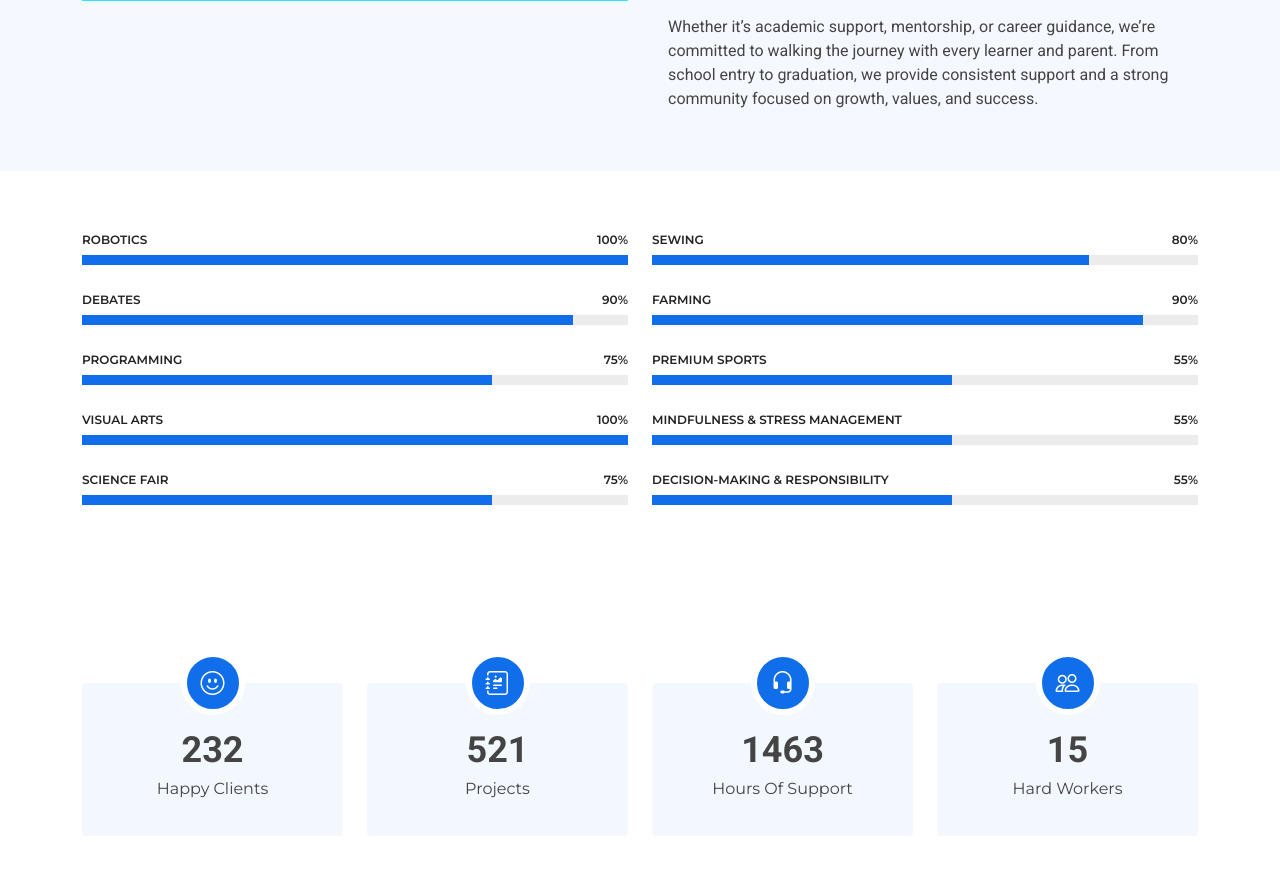
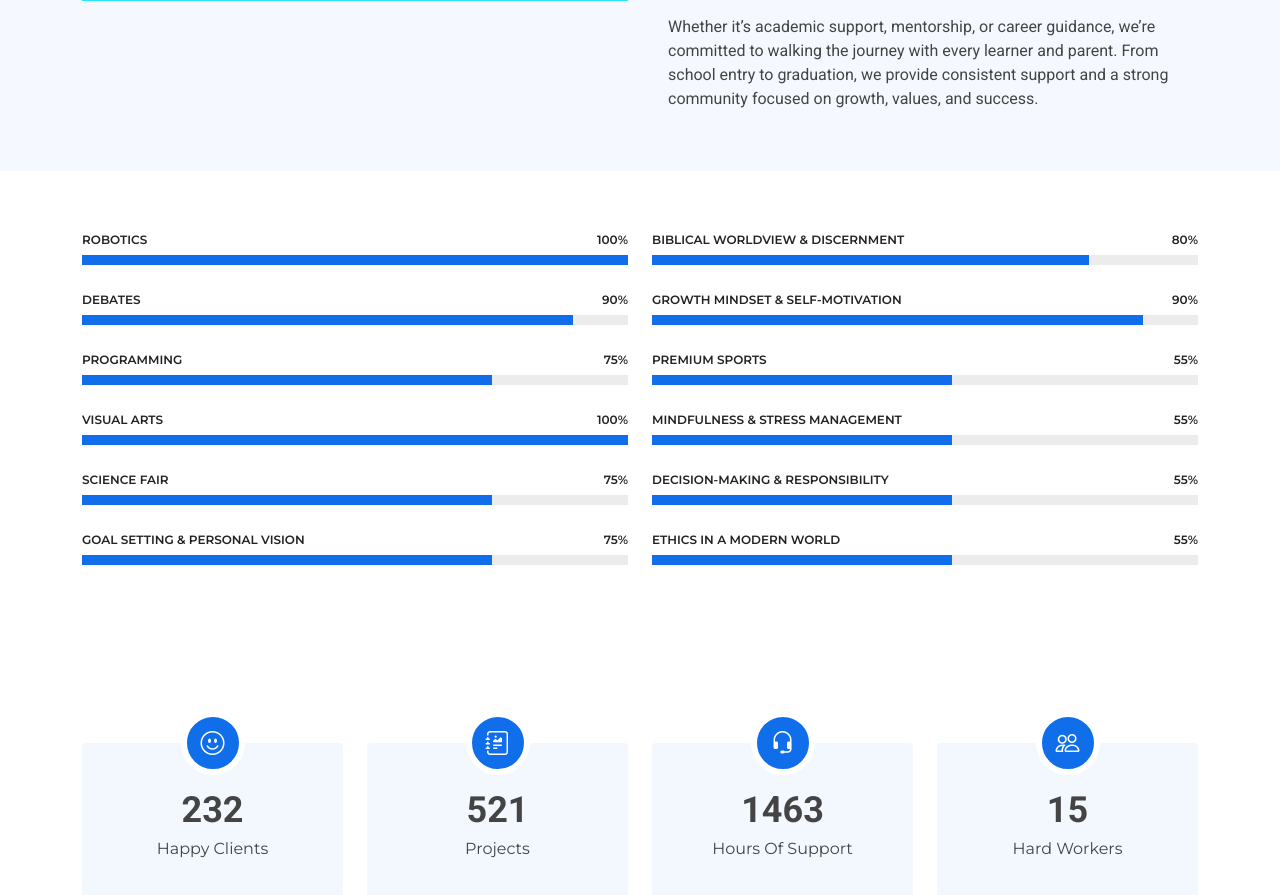
Before and after one commit to Carrington-dev/carrington-visionary-academy, a Flask app: page /our-offering in a window 1280 px wide. Shown: the part 1958-2853 px from the top of the page. Run offline with Flask 3, Linux system fonts and the light colour scheme; some libraries are stand-ins or nearby versions.

Commit message:
Update our_offering.html
Co-Authored-By: Stemgon <165911512+stemgon@users.noreply.github.com>
Co-Authored-By: Carrington Muleya <79579279+carrington-dev@users.noreply.github.com>

```diff
--- a/src/templates/about/our_offering.html
+++ b/src/templates/about/our_offering.html
@@ -183,19 +183,26 @@
           </div>
         </div><!-- End Skills Item -->
 
+        <div class="progress">
+          <span class="skill"><span>Goal Setting & Personal Vision</span> <i class="val">75%</i></span>
+          <div class="progress-bar-wrap">
+            <div class="progress-bar" role="progressbar" aria-valuenow="75" aria-valuemin="0" aria-valuemax="100"></div>
+          </div>
+        </div><!-- End Skills Item -->
+
       </div>
 
       <div class="col-lg-6">
 
         <div class="progress">
-          <span class="skill"><span>Sewing </span> <i class="val">80%</i></span>
+          <span class="skill"><span>Biblical Worldview & Discernment </span> <i class="val">80%</i></span>
           <div class="progress-bar-wrap">
             <div class="progress-bar" role="progressbar" aria-valuenow="80" aria-valuemin="0" aria-valuemax="100"></div>
           </div>
         </div><!-- End Skills Item -->
 
         <div class="progress">
-          <span class="skill"><span>Farming</span> <i class="val">90%</i></span>
+          <span class="skill"><span>Growth Mindset & Self-Motivation</span> <i class="val">90%</i></span>
           <div class="progress-bar-wrap">
             <div class="progress-bar" role="progressbar" aria-valuenow="90" aria-valuemin="0" aria-valuemax="100"></div>
           </div>
@@ -217,6 +224,13 @@
 
         <div class="progress">
           <span class="skill"><span>Decision-Making & Responsibility</span> <i class="val">55%</i></span>
+          <div class="progress-bar-wrap">
+            <div class="progress-bar" role="progressbar" aria-valuenow="55" aria-valuemin="0" aria-valuemax="100"></div>
+          </div>
+        </div><!-- End Skills Item -->
+
+        <div class="progress">
+          <span class="skill"><span>Ethics in a Modern World</span> <i class="val">55%</i></span>
           <div class="progress-bar-wrap">
             <div class="progress-bar" role="progressbar" aria-valuenow="55" aria-valuemin="0" aria-valuemax="100"></div>
           </div>
```
